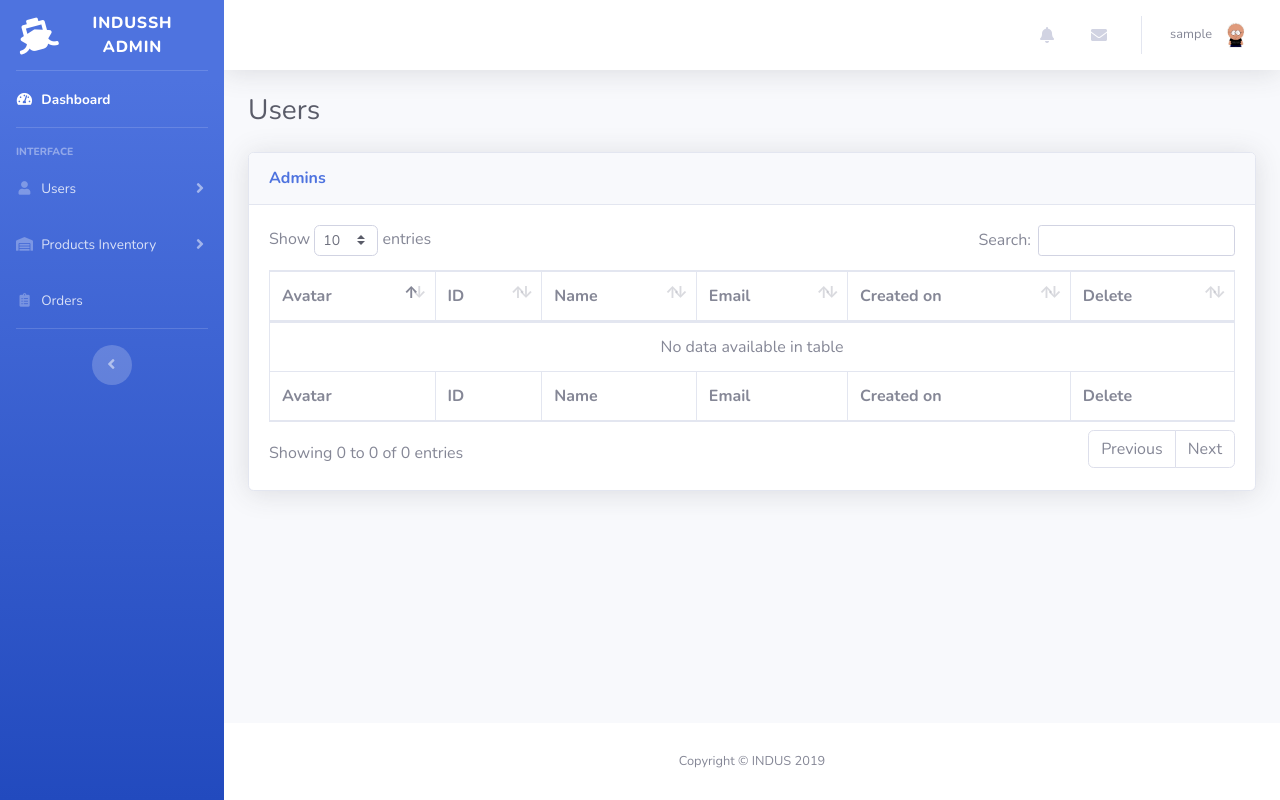
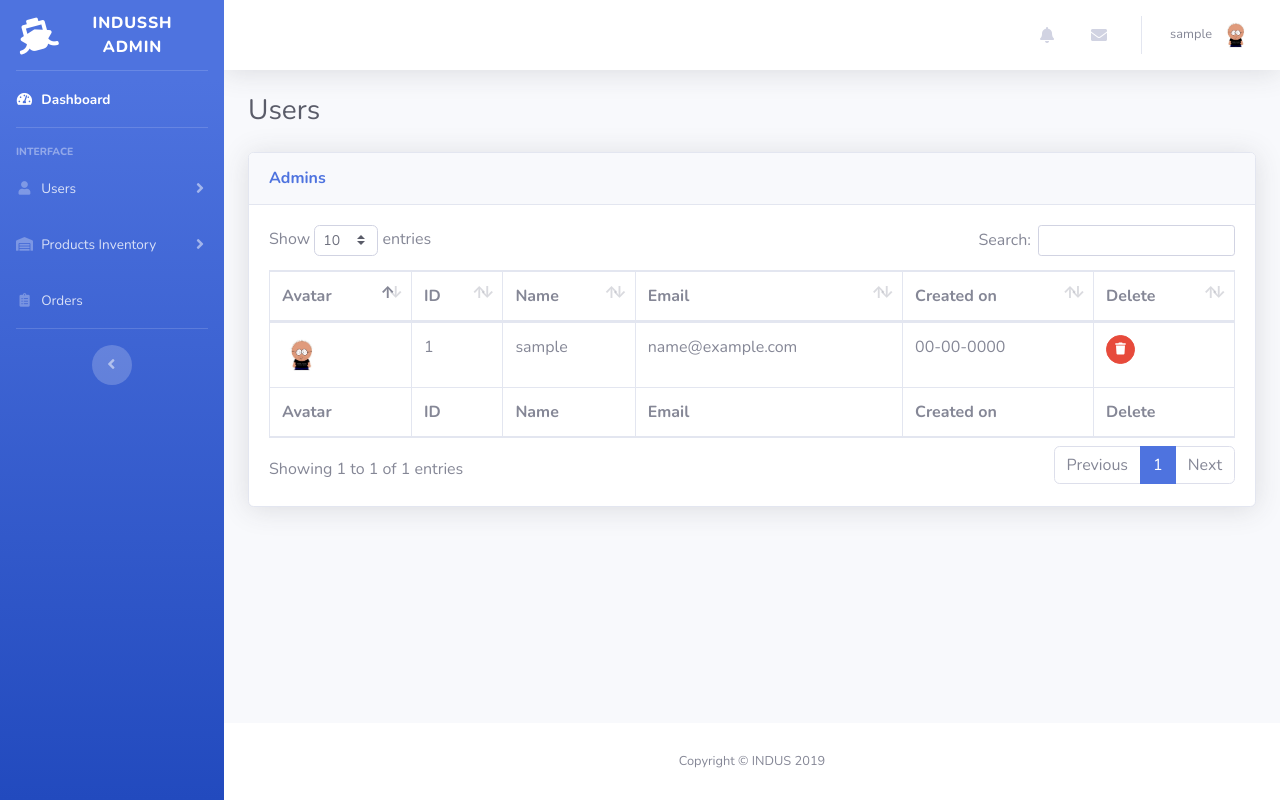
Before and after one commit to muhammadalised/indussh, a Flask app: page /admin/staff in a window 1280 px wide. Run offline with Flask 2, Linux system fonts and the light colour scheme; the visitor is signed in with stand-in values (Sample User, id 1); data comes from the database, SQL or seed files in the repository; some libraries are stand-ins or nearby versions.

Commit message:
Displayed staff records on admin panel staff page

```diff
--- a/indussh/admin/routes.py
+++ b/indussh/admin/routes.py
@@ -43,7 +43,8 @@ def dashboard():
 @admin.route('/staff')
 @login_required
 def display_staff():
-    return render_template('admin/staff.html')
+    staff_users = User.query.all()
+    return render_template('admin/staff.html', staff_users=staff_users)
 
 @admin.route('/add-staff')
 @login_required
--- a/indussh/models.py
+++ b/indussh/models.py
@@ -24,6 +24,7 @@ class User(db.Model, UserMixin):
     email = db.Column(db.String(60), unique=True, nullable=False)
     image_file = db.Column(db.String(20), default='default.jpg')
     password_hash = db.Column(db.String(128), nullable=False)
+    # TODO: Add create_date column with system date as default
 
     is_admin = db.Column(db.Boolean, default=False, nullable=False)
 
--- a/indussh/templates/admin/staff.html
+++ b/indussh/templates/admin/staff.html
@@ -37,14 +37,14 @@
                     </tr>
                   </tfoot>
                   <tbody>
-                    {% for row in user_rows %}
+                    {% for staff in staff_users %}
                         <tr>
-                            <td><img src="{{row.image_path}}" alt="avatar" width="100" height="100"></td>
-                            <td>{{ row.id }}</td>
-                            <td>{{ row.name }}</td>
-                            <td>{{ row.email }}</td>
-                            <td>{{ row.register_date }}</td>
-                            <td><a href="/users/delete/{{row.id}}" class="btn btn-danger btn-circle btn-sm">
+                            <td><img src="{{ url_for('static', filename='uploads/' + staff.image_file) }}" alt="avatar" width="40" height="40"></td>
+                            <td>{{ staff.id }}</td>
+                            <td>{{ staff.username }}</td>
+                            <td>{{ staff.email }}</td>
+                            <td>00-00-0000</td>
+                            <td><a href="#" class="btn btn-danger btn-circle btn-sm">
                                 <i class="fas fa-trash"></i>
                             </a></td>
                         </tr>
```
